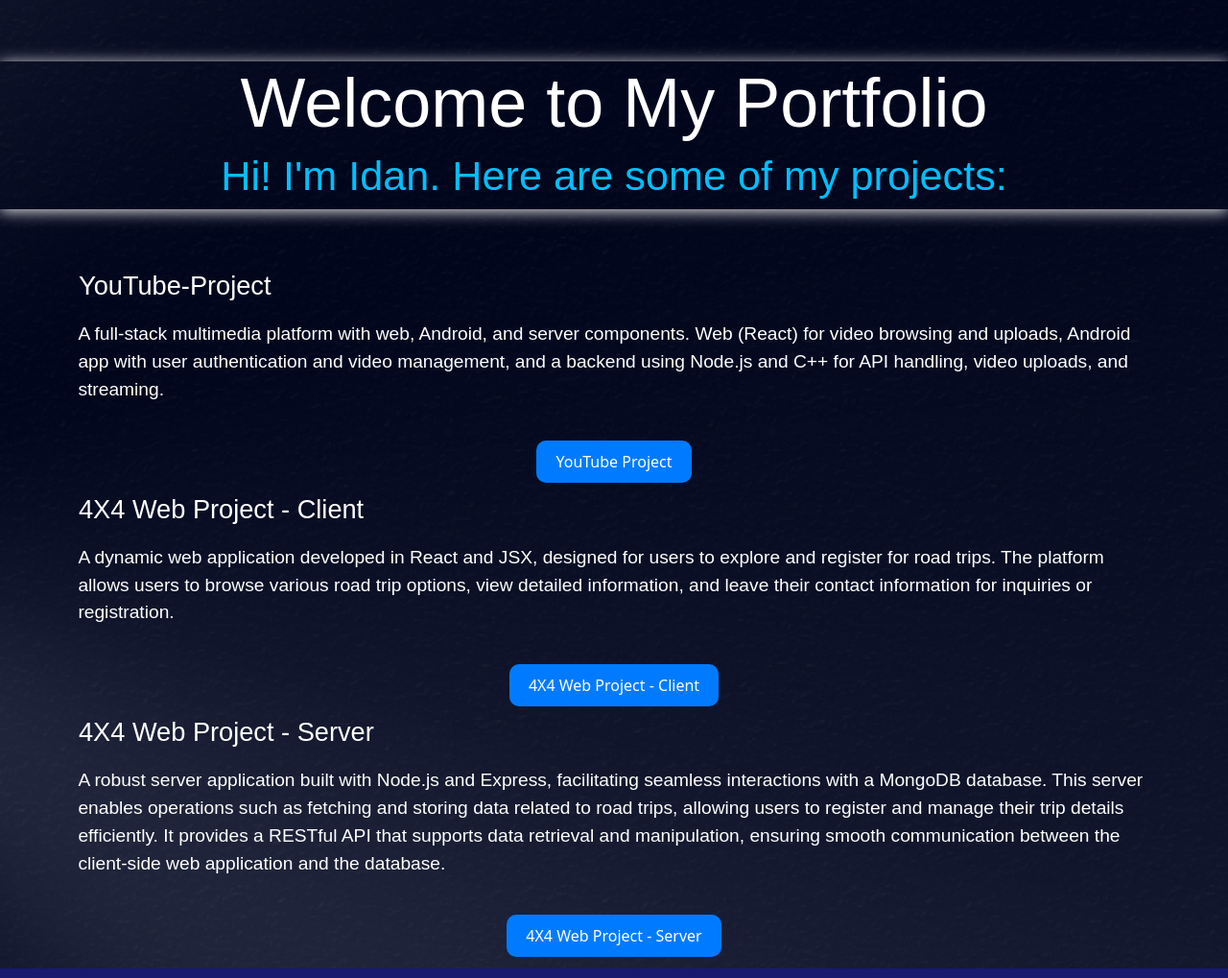
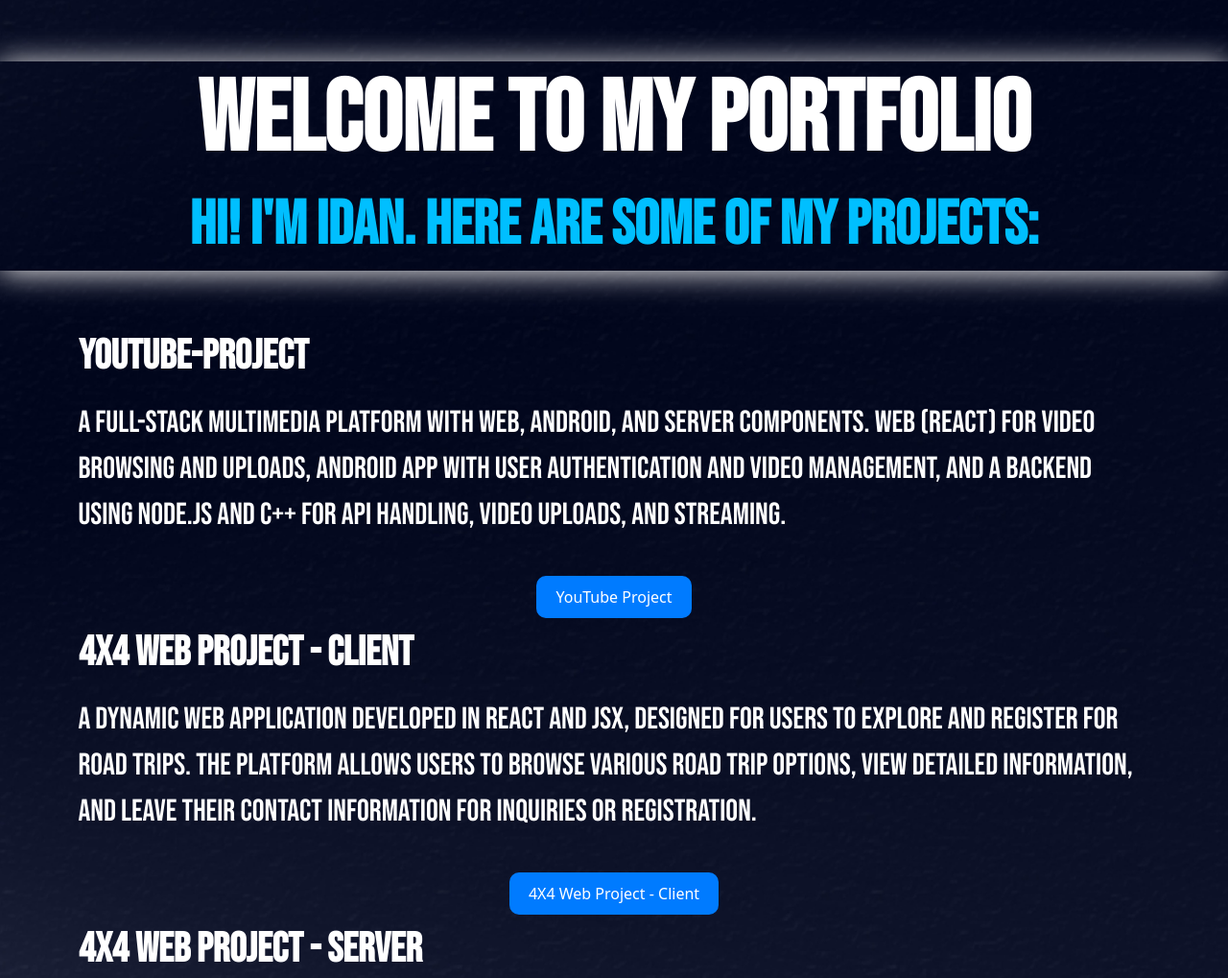
Before and after one commit to IdanPuah/IdanPuah.github.io, a plain HTML site: page index.html in a window 1280 px wide. Shown: the top 1019 px of the page at 96% size. Drawn offline with nearby package versions, Linux system fonts and the light colour scheme; a web font is replaced by a local one.

Commit message:
Update styles.css

```diff
--- a/styles.css
+++ b/styles.css
@@ -1,18 +1,3 @@
-@font-face {
-    font-family: 'MyCustomFont'; /* Your custom font name */
-    src: url('Birzia-Light.woff') format('woff'); /* Path to the font file in public/fonts folder */
-    font-weight: normal;
-    font-style: normal;
-}
-
-@font-face {
-    font-family: 'MyCustomBold'; /* Your custom font name */
-    src: url('Birzia-Bold.woff') format('woff'); /* Path to the font file in public/fonts folder */
-    font-weight: bold;
-    font-style: normal;
-}
-
-
 
 .container-fluid {
     background-image: url('background.jpg'); /* Path to your image */
@@ -24,31 +9,34 @@
 
     margin-top: 5%;
     margin-bottom: 5%; /* Add a bottom margin of 10% */
-    box-shadow: 0 2px 15px rgba(236, 235, 235, 1.1);
+    box-shadow: 0 2px 30px rgba(241, 240, 240, 1.2);
 }
 .head-title{
     color: white; /* Set the text color to white */
-    font-family: 'MyCustomBold', sans-serif;
-    font-size: 4.5rem; /* Set the font size to 3rem */
+    font-family: 'Bebas Neue', sans-serif;
+    font-weight: bold;
+    font-size: 6.5rem; /* Set the font size to 3rem */
     text-align: center;
 }
 
 .second-title{
     color: #00BFFF; /* Set the text color to white */
-    font-family: 'MyCustomBold', sans-serif;
-    font-size: 2.7rem; /* Set the font size to 2rem */
+    font-family: 'Bebas Neue', sans-serif;
+    font-weight: bold;
+    font-size: 4.0rem; /* Set the font size to 2rem */
     text-align: center;
 }
 
 .project-title{
     color: white; /* Set the text color to white */
-    font-family: 'MyCustomBold', sans-serif;
-    font-size: 1.7rem; /* Set the font size to 2rem */
+    font-family: 'Bebas Neue', sans-serif;
+    font-weight: bold;
+    font-size: 2.7rem; /* Set the font size to 2rem */
 }
 .project-description{
     color: white; /* Set the text color to white */
-    font-family: 'MyCustomFont', sans-serif;
-    font-size: 1.2rem; /* Set the font size to 1.2rem */
+    font-family: 'Bebas Neue', sans-serif;
+    font-size: 2rem; /* Set the font size to 1.2rem */
     padding: 1%;
 }
 
```
